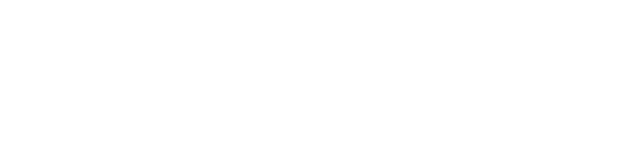
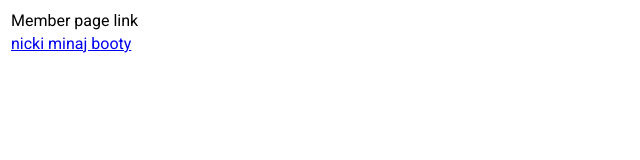
Before and after one commit to rjaltman/ncp-tech-crew, a plain HTML site: page index.html in a window 1280 px wide. Shown: the whole page, without its empty margins (0-640 px from the left). Drawn offline with Linux system fonts and the light colour scheme.

Commit message:
added nicki minaj booty
booty booty booty booty rockin errywhere ROCKIN ERRYWHEREROCKIN
ERRYWHERE

```diff
--- a/index.html
+++ b/index.html
@@ -26,6 +26,15 @@
 	</head>
 
 	<body>
+        <table>
+            <tr>
+            <td>Member page link</td>
+            </tr>
+            <tr>
+                <td><a href="techcrew/henry.html">nicki minaj booty</a></td>
+            </tr>
+
+        </table>
 
 		<!-- The main content as seen on the page. As of now, this is up to you, doges. Good luck, and may the geese fly ever in your favor, people. -->
 
```
Also changed, not shown: techcrew/henry.html (added, +13 -0 lines).
